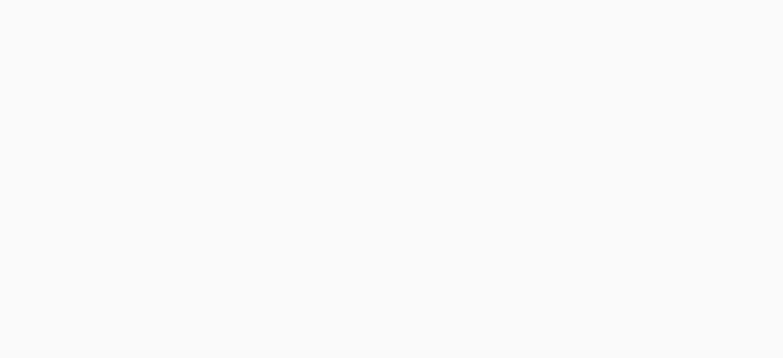
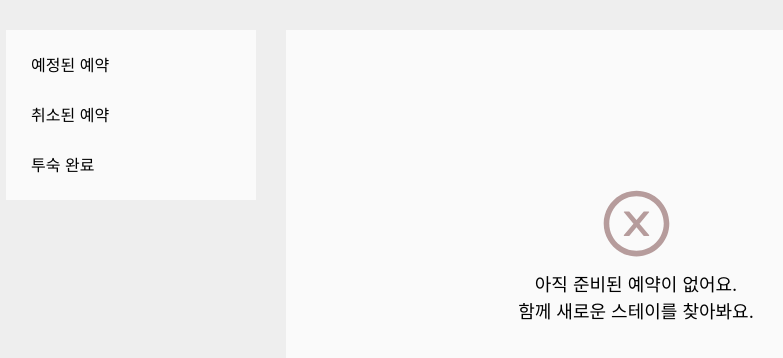
Before and after one commit to Wanted-Pre-Onboarding-Team1/Tripbtoz_Hotel_Reservation, a React (Create React App) app: page /bookings in a window 1280 px wide. Before the commit this address had no page. Shown: the top 358 px of the page, without its empty margins (144-927 px from the left). Built offline with nearby package versions, Linux system fonts and the light colour scheme; a web font is replaced by a local one.

Commit message:
#13 design : 예약 리스트 기본화면(=목록 없음 화면) 마크업

```diff
--- a/src/pages/statusPage/StatusPage.tsx
+++ b/src/pages/statusPage/StatusPage.tsx
@@ -2,6 +2,7 @@ import React from 'react';
 import styled from 'styled-components';
 import { palette } from 'lib/palette';
 import ReservationMenu from './components/ReservationMenu';
+import ReservationList from './components/ReservationList';
 
 const dummyData = [
   {
@@ -46,7 +47,7 @@ function StatusPage() {
     <StatusContainer>
       <ElementBlock>
         <ReservationMenu />
-        <ReservationListBlock>foo</ReservationListBlock>
+        <ReservationList />
       </ElementBlock>
     </StatusContainer>
   );
@@ -80,24 +81,3 @@ const ElementBlock = styled.article`
     box-shadow: 0 0 50px 5px rgba(0, 0, 0, 0.5);
   }
 `;
-
-const BasicBlock = styled.section`
-  min-width: 250px;
-  height: 170px;
-  padding: 10px 0;
-  background-color: ${palette.backgroundColor};
-
-  @media (max-width: 1023px) {
-    width: 770px;
-    padding: 0;
-  }
-`;
-
-const ReservationListBlock = styled(BasicBlock)`
-  min-width: 700px;
-  height: 450px;
-
-  @media (max-width: 1023px) {
-    width: 770px;
-  }
-`;
--- /dev/null
+++ b/src/pages/statusPage/components/ReservationList.tsx
@@ -0,0 +1,91 @@
+import React from 'react';
+import { useLocation } from 'react-router-dom';
+import styled from 'styled-components';
+import { AiOutlineCloseCircle } from 'react-icons/ai';
+import { palette } from 'lib/palette';
+import {
+  upcomingStrings,
+  canceledStrings,
+  pastStrings,
+} from '../utils/constants';
+
+interface StringSets {
+  upcomings: string[];
+  cancels: string[];
+  pasts: string[];
+}
+
+function ReservationList() {
+  const location = useLocation();
+
+  const returnNoResult = (locationString: string, stringSets: StringSets) => {
+    const { upcomings, cancels, pasts } = stringSets;
+    switch (locationString) {
+      case '/bookings':
+      case '/bookings/upcoming':
+        return upcomings.map((upcomingString: string, index: number) => (
+          <PStyled key={`${upcomingString[0]}_${index}`}>
+            {upcomingString}
+          </PStyled>
+        ));
+      case '/bookings/canceled':
+        return cancels.map((canceledString: string, index: number) => (
+          <PStyled key={`${canceledString[0]}_${index}`}>
+            {canceledString}
+          </PStyled>
+        ));
+      case '/bookings/past':
+        return pasts.map((pastString: string, index: number) => (
+          <PStyled key={`${pastString[0]}_${index}`}>{pastString}</PStyled>
+        ));
+      default:
+        return '오류가 발생했습니다';
+    }
+  };
+  return (
+    <ReservationListBlock>
+      <DivStyled>
+        <AiOutlineCloseCircle />
+      </DivStyled>
+      {returnNoResult(location.pathname, {
+        upcomings: upcomingStrings,
+        cancels: canceledStrings,
+        pasts: pastStrings,
+      })}
+    </ReservationListBlock>
+  );
+}
+
+export default ReservationList;
+
+const BasicBlock = styled.section`
+  display: flex;
+  flex-direction: column;
+  justify-content: center;
+  align-items: center;
+  background-color: ${palette.backgroundColor};
+
+  @media (max-width: 1023px) {
+    width: 770px;
+    padding: 0;
+  }
+`;
+
+const ReservationListBlock = styled(BasicBlock)`
+  min-width: 700px;
+  height: 450px;
+
+  @media (max-width: 1023px) {
+    width: 770px;
+  }
+`;
+
+const PStyled = styled.p`
+  font-size: 18px;
+  line-height: 1.5;
+`;
+
+const DivStyled = styled.div`
+  font-size: 75px;
+  color: ${palette.disabledFontColor};
+`;
--- /dev/null
+++ b/src/pages/statusPage/utils/constants.ts
@@ -0,0 +1,11 @@
+export const upcomingStrings = [
+  '아직 준비된 예약이 없어요.',
+  '함께 새로운 스테이를 찾아봐요.',
+];
+
+export const canceledStrings = ['아직 취소된 예약이 없어요.'];
+
+export const pastStrings = [
+  '아직 다녀온 스테이가 없어요.',
+  '함께 여행 기록을 쌓아봐요.',
+];
--- a/src/routes/Path.ts
+++ b/src/routes/Path.ts
@@ -1,7 +1,10 @@
 enum Path {
   main = '/',
-  status = '/status',
   detail = '/detail',
+  bookings = '/bookings',
+  upcoming = '/bookings/upcoming',
+  canceled = '/bookings/canceled',
+  past = '/bookings/past',
 }
 
 export default Path;
--- a/src/routes/Routing.tsx
+++ b/src/routes/Routing.tsx
@@ -7,11 +7,21 @@ import CalendarLayout from 'calender/ChihangCalender/CalendarLayout';
 import Path from './Path';
 
 function Routing() {
+  const statusPageRoutes = [
+    Path.bookings,
+    Path.upcoming,
+    Path.canceled,
+    Path.past,
+  ].map((path: string, index: number) => {
+    return (
+      <Route path={path} key={`${path[0]}_${index}`} element={<StatusPage />} />
+    );
+  });
   return (
     <BrowserRouter>
       <Routes>
         <Route path="/" element={<MainPage />} />
-        <Route path={Path.status} element={<StatusPage />} />
+        {statusPageRoutes}
         <Route path={Path.detail} element={<DetailPage />} />
       </Routes>
     </BrowserRouter>
```
